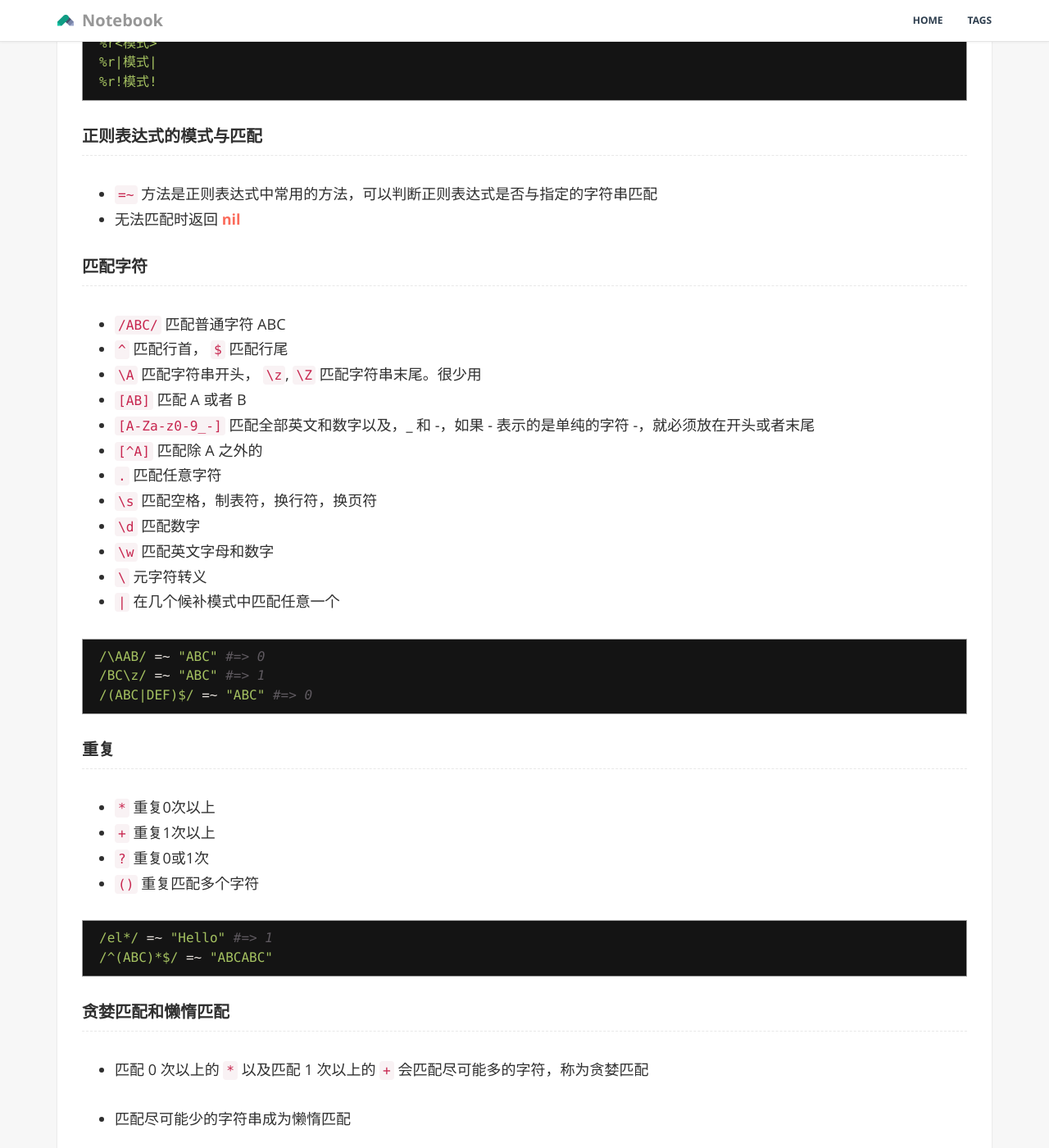
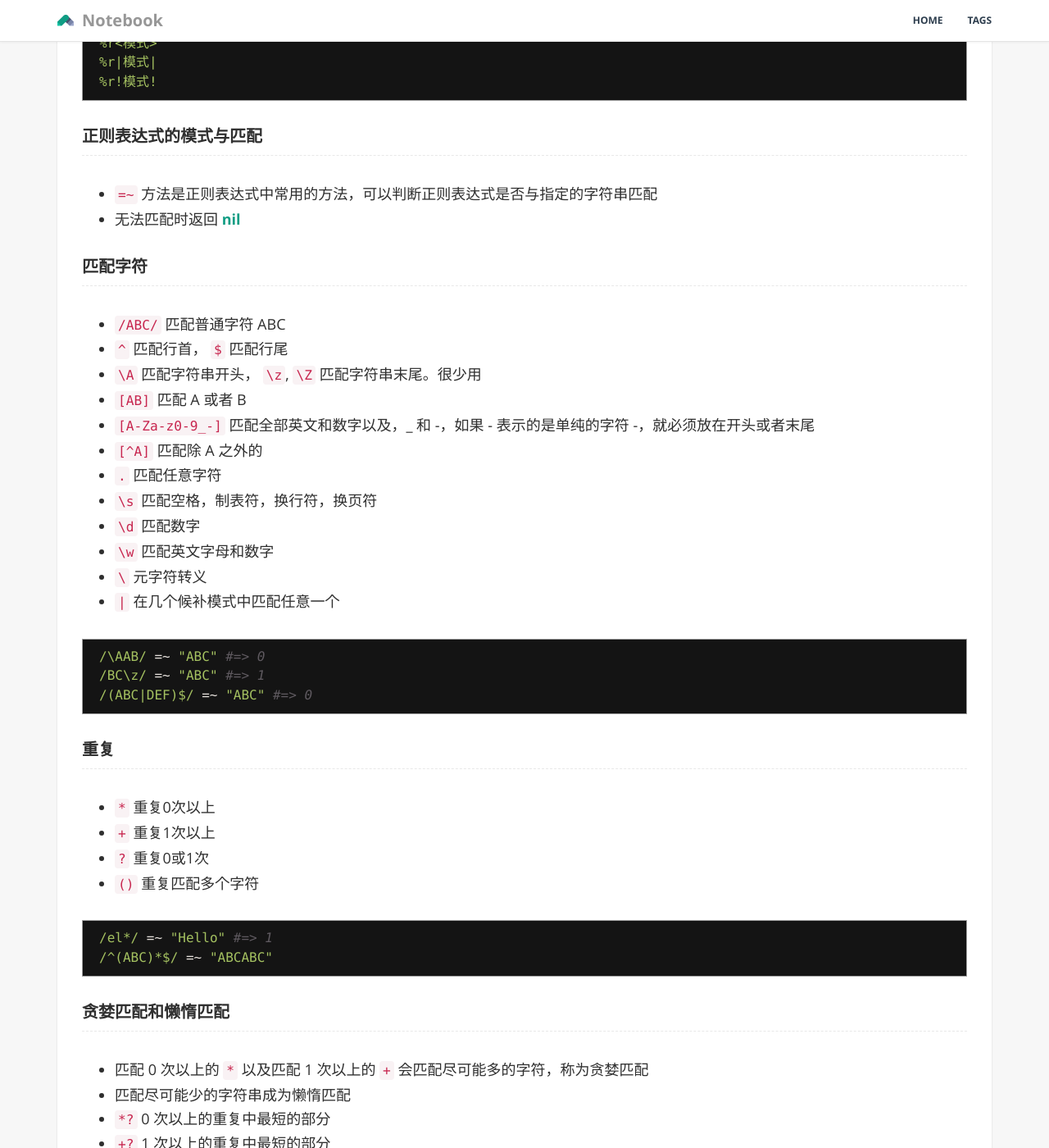
Before and after one commit to GiaoGiaoCat/GiaoGiaoCat.github.io, a Jekyll site: the page built from _posts/201411/2014-11-27-ruby-Regular-Expression.md, in a window 1280 px wide and 1400 px high, scrolled down 567 px. Shown: the whole window at 82% size. Built offline with Jekyll 4.4.1, drawn with Linux system fonts in a browser that asks for light colours; Markdown is read by kramdown in place of the engine named in the settings.

Commit message:
learn ruby io

````diff
--- a/_posts/201411/2014-11-27-ruby-Regular-Expression.md
+++ b/_posts/201411/2014-11-27-ruby-Regular-Expression.md
@@ -68,7 +68,6 @@
 
 * 匹配 0 次以上的 ```*``` 以及匹配 1 次以上的 ```+``` 会匹配尽可能多的字符，称为贪婪匹配
 * 匹配尽可能少的字符串成为懒惰匹配
-
 * ```*?``` 0 次以上的重复中最短的部分
 * ```+?``` 1 次以上的重复中最短的部分
 
--- a/assets/css/custom.css
+++ b/assets/css/custom.css
@@ -37,7 +37,8 @@
 }
 
 .post-item .post-sum strong {
-  color: #fb6b5b;
+  /*color: #fb6b5b;*/
+  color: #109D84;
 }
 .post-item .post-sum a:link { text-decoration: underline; }
 .post-item .post-sum a:hover { text-decoration: none; }
````
